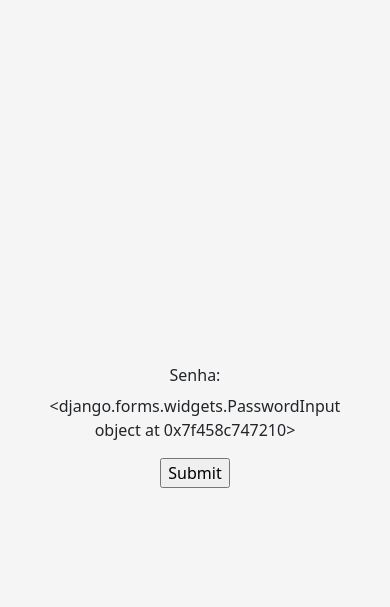
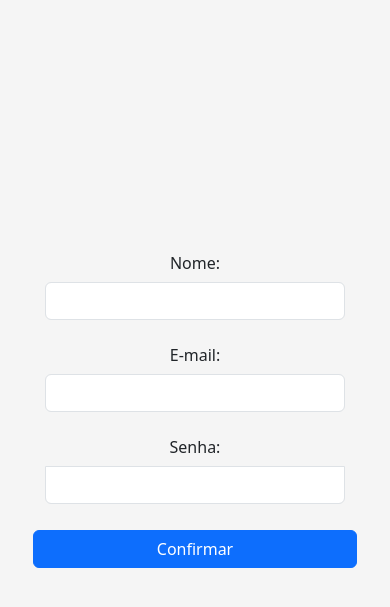
Before and after one commit to elinaldosoft/gastemenos, a Django app: page /sign-up in a window 390 px wide. Shown: the top 607 px of the page. Run offline with Django 4.2, Linux system fonts and the light colour scheme; some libraries are stand-ins or nearby versions.

Commit message:
Add sign-in and sign-up

```diff
--- a/app/accounts/forms.py
+++ b/app/accounts/forms.py
@@ -1,11 +1,23 @@
 from django import forms
 
+from .models import User
 
-class SignUpForm(forms.Form):
-    name = forms.CharField(label="Seu nome", max_length=100)
-    email = forms.EmailField(label="Seu e-mail", max_length=100)
-    password = forms.PasswordInput()
 
+class SignUpForm(forms.ModelForm):
+    name = forms.CharField(label="Seu nome", max_length=100, widget=forms.TextInput(attrs={"class": "form-control"}))
+    email = forms.EmailField(label="Seu e-mail", max_length=100, widget=forms.TextInput(attrs={"class": "form-control"}))
+    password = forms.CharField(widget=forms.TextInput(attrs={"class": "form-control", "type": "password"}))
+
+    class Meta:
+        model = User
+        fields = ('name', 'email', 'password')
+
+    def save(self, commit=True):
+        user = super(SignUpForm, self).save(commit=False)
+        user.set_password(self.cleaned_data["password"])
+        if commit:
+            user.save()
+        return user
 
 class SignInForm(forms.Form):
     your_name = forms.CharField(label="Your name", max_length=100)
--- a/app/accounts/views.py
+++ b/app/accounts/views.py
@@ -1,4 +1,4 @@
-from django.shortcuts import render
+from django.shortcuts import render, redirect
 from django.http.request import HttpRequest
 from django.http.response import HttpResponse
 from django.views import View
@@ -6,12 +6,13 @@
 from .forms import SignUpForm
 
 
-class AccountsView(View):
+class SignInView(View):
     def get(self, request: HttpRequest) -> HttpResponse:
-        return render(request, 'accounts/index.html')
+        return render(request, 'accounts/sign-in.html')
 
     def post(self, request: HttpRequest) -> HttpResponse:
-        return render(request, 'accounts/index.html')
+        return render(request, 'accounts/sign-in.html')
+
 
 class SignUpView(View):
     def get(self, request: HttpRequest) -> HttpResponse:
@@ -19,5 +20,8 @@
         return render(request, 'accounts/sign-up.html', {'form': form})
 
     def post(self, request: HttpRequest) -> HttpResponse:
-        form = SignUpForm()
+        form = SignUpForm(request.POST)
+        if form.is_valid():
+            form.save()
+            return redirect('/')
         return render(request, 'accounts/sign-up.html', {'form': form})
--- a/config/urls.py
+++ b/config/urls.py
@@ -19,10 +19,10 @@
 from django.conf.urls.static import static
 from django.urls import path
 
-from app.accounts.views import AccountsView, SignUpView
+from app.accounts.views import SignInView, SignUpView
 
 urlpatterns = [
-    path("", AccountsView.as_view(), name="index"),
+    path("sign-in", SignInView.as_view(), name="sign-in"),
     path("sign-up", SignUpView.as_view(), name="sign-up"),
     path("admin/", admin.site.urls),
 ] + static(settings.STATIC_URL, document_root=settings.STATIC_ROOT)
--- a/templates/accounts/sign-up.html
+++ b/templates/accounts/sign-up.html
@@ -3,18 +3,36 @@
 
 {% block content %}
 <main class="form-signin w-100 m-auto">
-    <form action="." method="post">
+    <form action="/sign-up" method="post">
         {% csrf_token %}
         <div class="mb-3 row">
-            <div class="fieldWrapper">
-                {{ form.password.errors }}
-                <label for="{{ form.password.id_for_label }}" class="col-sm-2 col-form-label">Senha:</label>
-                <div class="col-sm-10">
-                    {{ form.password }}
-                </div>
+            {{ form.name.errors }}
+            <label for="{{ form.name.id_for_label }}" class="col-sm-3 col-form-label">Nome:</label>
+            <div class="col-sm-10">
+                {{ form.name }}
             </div>
         </div>
-        <input type="submit" value="Submit">
+
+        <div class="mb-3 row">
+            {{ form.email.errors }}
+            <label for="{{ form.email.id_for_label }}" class="col-sm-3 col-form-label">E-mail:</label>
+            <div class="col-sm-10">
+                {{ form.email }}
+            </div>
+        </div>
+
+        <div class="mb-3 row">
+            {{ form.password.errors }}
+            <label for="{{ form.password.id_for_label }}" class="col-sm-3 col-form-label">Senha:</label>
+            <div class="col-sm-10">
+                {{ form.password }}
+            </div>
+        </div>
+
+        <div class="mb-3 row">
+            <button type="submit" class="btn btn-primary mb-3">Confirmar</button>
+        </div>
+
     </form>
 </main>
 {% endblock %}
```
Also changed, not shown: templates/accounts/sign-in.html (renamed from templates/accounts/index.html).
